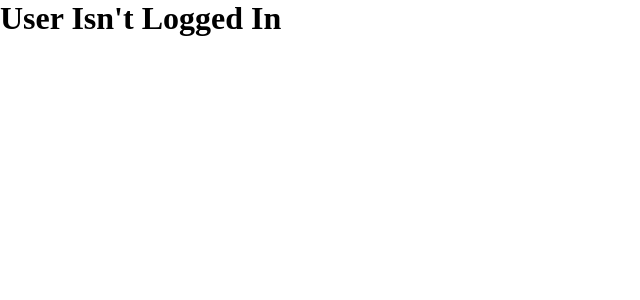
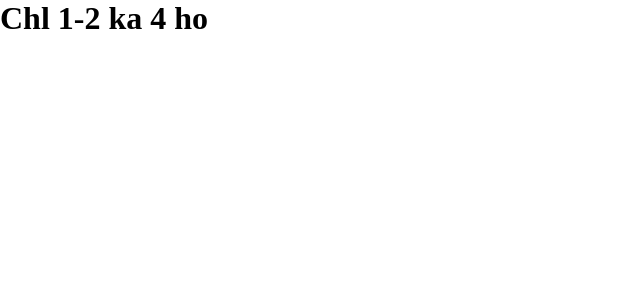
Before and after one commit to abdulsami-2001/meeting-scheduler-app, a React (Create React App) app: page /teams in a window 1280 px wide. Shown: the top 300 px of the page, without its empty margins (0-640 px from the left). Built offline with nearby package versions, Linux system fonts and the light colour scheme.

Commit message:
name and lil bit logic change

```diff
--- a/src/Components/Meeting Comp/MeetingApp.component.jsx
+++ b/src/Components/Meeting Comp/MeetingApp.component.jsx
@@ -2,7 +2,7 @@ import React,{useState} from 'react'
 import {Switch, BrowserRouter, Route} from 'react-router-dom'
 import Login from '../Login Comp/Login.component'
 import SignUp from '../SignUp Comp/SignUp.component'
-import Team from '../Team Comp/Team.component'
+import Team from '../Team Comp/Teams.component'
 import Error from '../Error Comp/Error.component'
 
 const MeetingApp = () => {
@@ -83,15 +83,7 @@ const MeetingApp = () => {
                     <Route exact path="/" render={()=><Login Login_handleSubmit={Login_handleSubmit} Login_handleInputs={Login_handleInputs} Login_InputFields={Login_InputFields} />}  />
                     <Route exact path="/login" render={()=><Login Login_handleSubmit={Login_handleSubmit} Login_handleInputs={Login_handleInputs} Login_InputFields={Login_InputFields} />}  />
                     <Route exact path="/signup" render={()=><SignUp SignUp_handleSubmit={SignUp_handleSubmit} SignUp_handleInputs={SignUp_handleInputs} SignUp_InputFields={SignUp_InputFields}  />}  />
-                    <Route exact path="/teams">
-                        {UserData.map((item)=>{
-                            if(item.isLoggedIn){
-                                return <h1 key="52">User Is Logged In</h1>
-                            }else{
-                                return <h1 key="852">User Isn't Logged In</h1>
-                            }
-                        })}
-                    </Route>
+                    <Route exact path="/teams" render={()=><Team UserData={UserData} />} />
                     <Route component={Error} />
                 </Switch>
             </BrowserRouter>
--- a/src/Components/Team Comp/Team.component.jsx
+++ b/src/Components/Team Comp/Teams.component.jsx
@@ -1,13 +1,10 @@
 import React from 'react'
 
 const Team = ({UserData}) => {
-    return (UserData.map((item)=>{
-        console.log("works team")
-        if(item.isLoggedIn){
-            console.log("works if")
+    return (UserData.map(({isLoggedIn})=>{
+        if(isLoggedIn){
             return <h1 key="4856" >Bhai Londa Login ha</h1>
         }else{
-            console.log("works else")
             return <h1 key="7978">Chl 1-2 ka 4 ho</h1>
         }
     }))
```
Also changed, not shown: src/Components/Team Comp/Team.module.css (deleted), src/Components/Team Comp/Teams.module.css (added).
